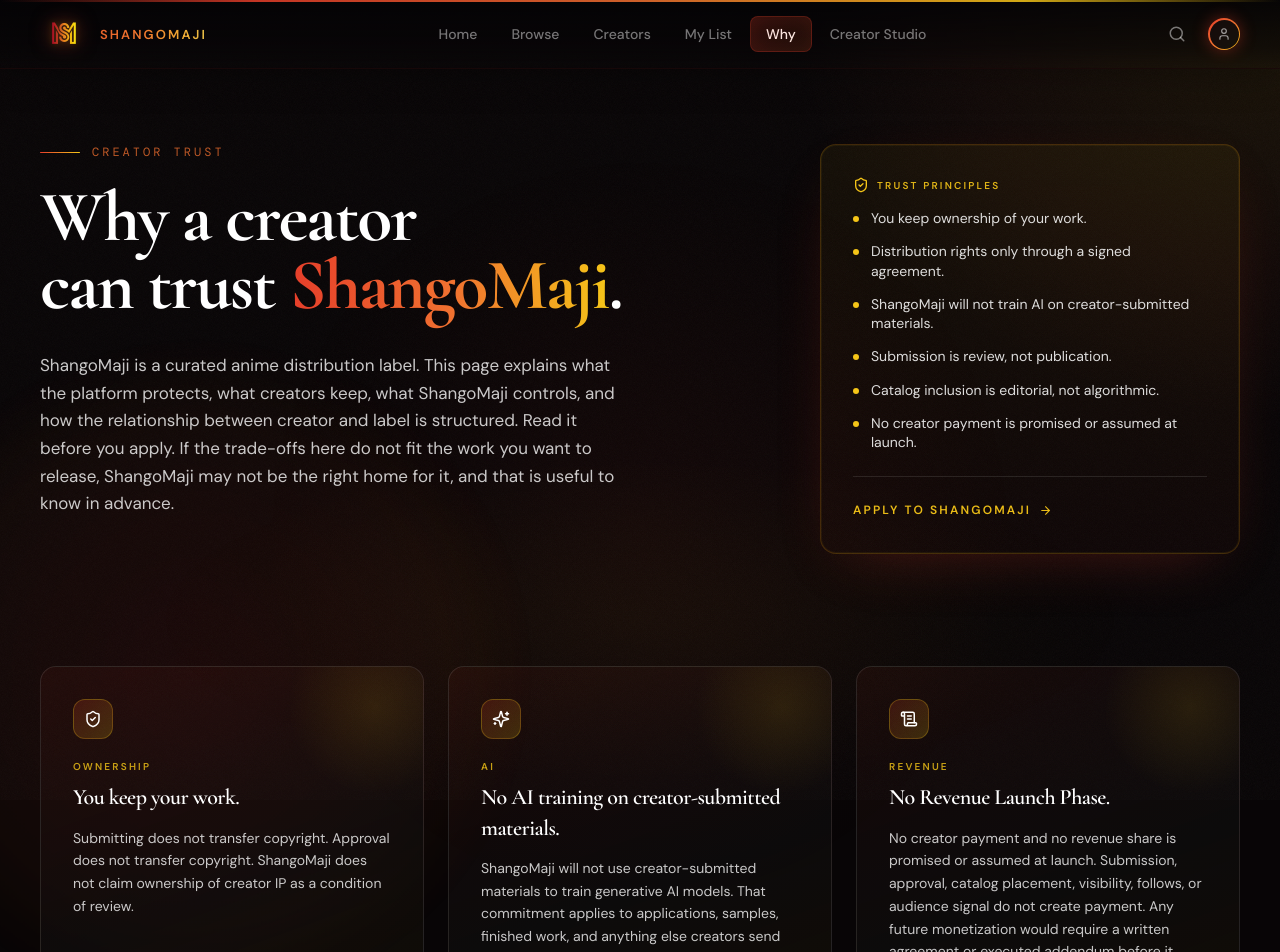
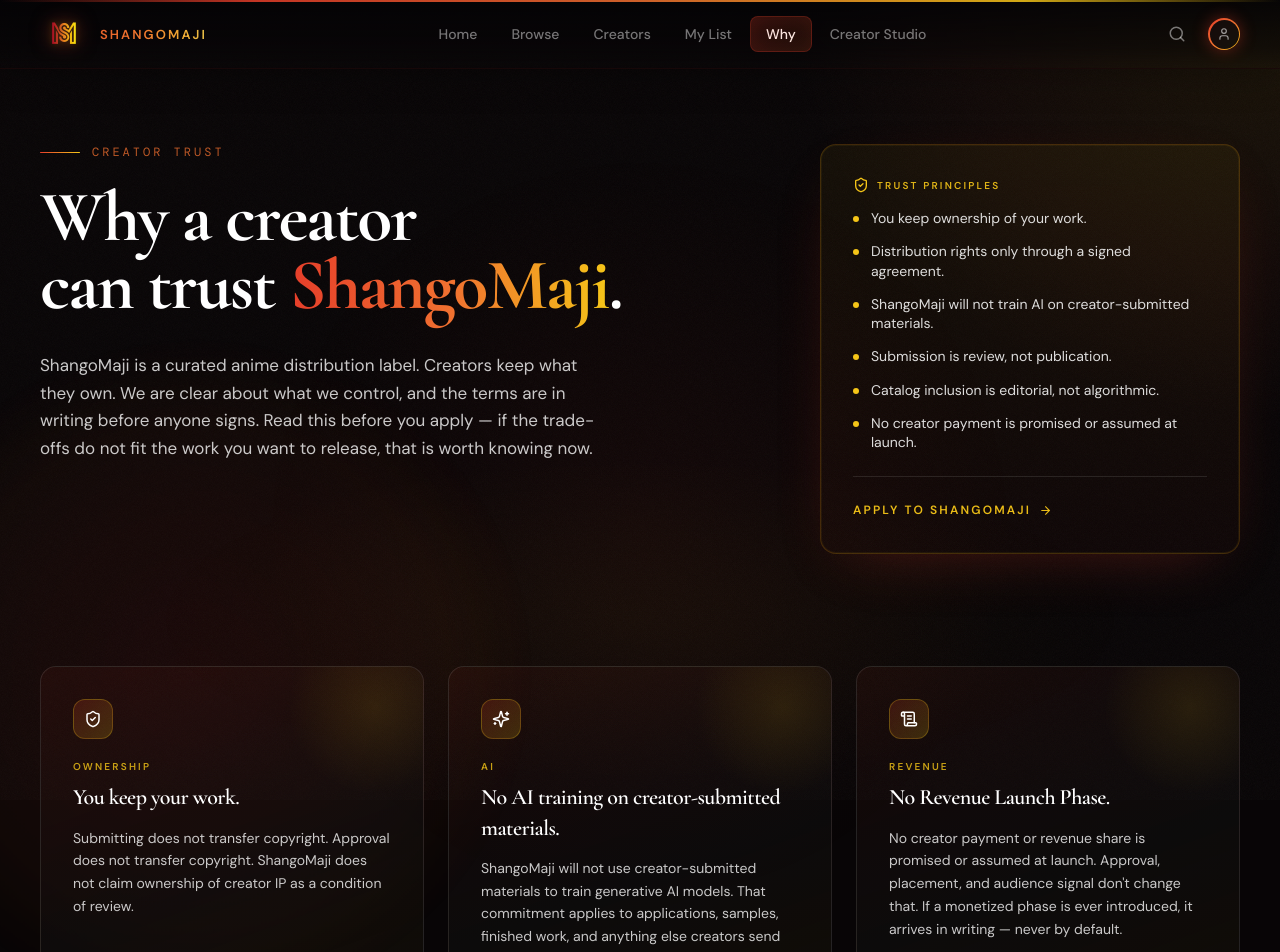
Before and after one commit to G-Labz/shangomaji-clean, a Next.js app: page /why in a window 1280 px wide. Shown: the top 952 px of the page. Built offline with nearby package versions, Linux system fonts and the light colour scheme.

Commit message:
Phase 10J-E humanize creator-facing copy

```diff
--- a/src/app/creators/apply/page.tsx
+++ b/src/app/creators/apply/page.tsx
@@ -317,7 +317,7 @@
   {
     icon: Coins,
     title: "Revenue lives in the agreement",
-    body: "No promised payouts at this stage. Where revenue applies, the terms are in the signed agreement.",
+    body: "No creator payment is promised at launch. If revenue ever applies, the terms live in a signed agreement — never by default.",
   },
 ];
 
--- a/src/app/creators/page.tsx
+++ b/src/app/creators/page.tsx
@@ -32,23 +32,23 @@
 const PILLARS = [
   {
     icon: Globe,
-    title: "A Global Stage",
-    body: "Your work doesn't get buried. It gets placed in front of an audience ready to discover something new.",
+    title: "A Real Audience",
+    body: "ShangoMaji is not an open feed. Every title is reviewed, placed with intention, and given room to be discovered.",
   },
   {
     icon: Layers,
     title: "Perspective Matters",
-    body: "Not everything needs to look the same, feel the same, or come from the same place. That's the point.",
+    body: "Anime doesn't have to come from one place or look one way. Different origins, different eyes — that's the catalog we're building.",
   },
   {
     icon: Users,
     title: "Curated, Not Open",
-    body: "Every title is reviewed. Every release is intentional. Quality over volume, always.",
+    body: "Every title is reviewed. Every release is a decision. We'd rather run a smaller catalog we can stand behind.",
   },
   {
     icon: Zap,
-    title: "Creator First",
-    body: "You own your work. We provide the stage.",
+    title: "Ownership First",
+    body: "You own your work — submitting and signing with ShangoMaji doesn't change that.",
   },
 ];
 
@@ -161,7 +161,7 @@
               animate={{ opacity: 1, y: 0 }}
               transition={{ duration: 0.6, delay: 0.3 }}
             >
-              ShangoMaji<span className="align-top text-[0.55em] ml-0.5" aria-hidden="true">™</span> is a curated anime distribution label for creator-owned anime-inspired video and animation-facing work. Whether you're building from culture, imagination, or something entirely new, this is where the next wave takes form.
+              ShangoMaji<span className="align-top text-[0.55em] ml-0.5" aria-hidden="true">™</span> is a curated anime distribution label for creator-owned anime-inspired video and animation-facing work. Whether you're building from culture, memory, or pure imagination, this is where that work gets a real home — reviewed, licensed, and released on purpose.
             </motion.p>
             <motion.p
               className="text-sm italic mb-10"
@@ -441,8 +441,8 @@
             <div className="rounded-2xl border border-white/8 bg-surface-raised px-6 py-16 text-center">
               <p className="text-white font-semibold text-lg">No creators yet</p>
               <p className="text-ink-muted text-sm mt-2 max-w-md mx-auto">
-                ShangoMaji is selective. The first wave of public profiles will
-                appear here as they are reviewed and onboarded.
+                ShangoMaji is selective. The first creator profiles will
+                appear here as they're reviewed and onboarded.
               </p>
             </div>
           )}
--- a/src/app/why/page.tsx
+++ b/src/app/why/page.tsx
@@ -67,7 +67,7 @@
     eyebrow: "Revenue",
     title: "No Revenue Launch Phase.",
     body:
-      "No creator payment and no revenue share is promised or assumed at launch. Submission, approval, catalog placement, visibility, follows, or audience signal do not create payment. Any future monetization would require a written agreement or executed addendum before it applies.",
+      "No creator payment or revenue share is promised or assumed at launch. Approval, placement, and audience signal don't change that. If a monetized phase is ever introduced, it arrives in writing — never by default.",
   },
 ];
 
@@ -299,13 +299,11 @@
                 className="mt-8 text-[16px] md:text-[17px] leading-relaxed max-w-xl"
                 style={{ color: "rgba(255,255,255,0.78)" }}
               >
-                ShangoMaji is a curated anime distribution label. This page
-                explains what the platform protects, what creators keep, what
-                ShangoMaji controls, and how the relationship between creator
-                and label is structured. Read it before you apply. If the
-                trade-offs here do not fit the work you want to release,
-                ShangoMaji may not be the right home for it, and that is
-                useful to know in advance.
+                ShangoMaji is a curated anime distribution label. Creators
+                keep what they own. We are clear about what we control, and
+                the terms are in writing before anyone signs. Read this
+                before you apply — if the trade-offs do not fit the work you
+                want to release, that is worth knowing now.
               </p>
             </motion.div>
 
@@ -558,9 +556,9 @@
                 <p>
                   If a monetized phase is ever introduced, it requires a
                   written agreement or executed addendum that defines the terms
-                  before they apply &mdash; nothing is automatic. Sponsorship or
-                  partner development is institutional revenue work and does
-                  not automatically create creator payment.
+                  before they apply &mdash; nothing is automatic. Sponsorship
+                  and partner deals are business the label pursues on its own
+                  — they do not automatically create creator payment.
                 </p>
               </div>
             </div>
@@ -597,9 +595,9 @@
                 className="mt-6 max-w-xl mx-auto text-[15px] md:text-[16px] leading-relaxed"
                 style={{ color: "rgba(255,255,255,0.78)" }}
               >
-                Every answer is read. Submission is review, not publication.
+                Every answer is read. This is a review, not a publish button.
                 If the trade-offs above match the work you want to release,
-                the next step is the creator application.
+                the next step is the application.
               </p>
               <div className="mt-10 flex flex-wrap gap-3 justify-center">
                 <Link
@@ -624,7 +622,7 @@
                 className="mt-8 text-xs"
                 style={{ color: "rgba(255,255,255,0.4)" }}
               >
-                ShangoMaji is a curated label. Submission is review, not publication.
+                ShangoMaji is a curated label. Every release is a decision, not a default.
               </p>
             </div>
           </motion.div>
```
